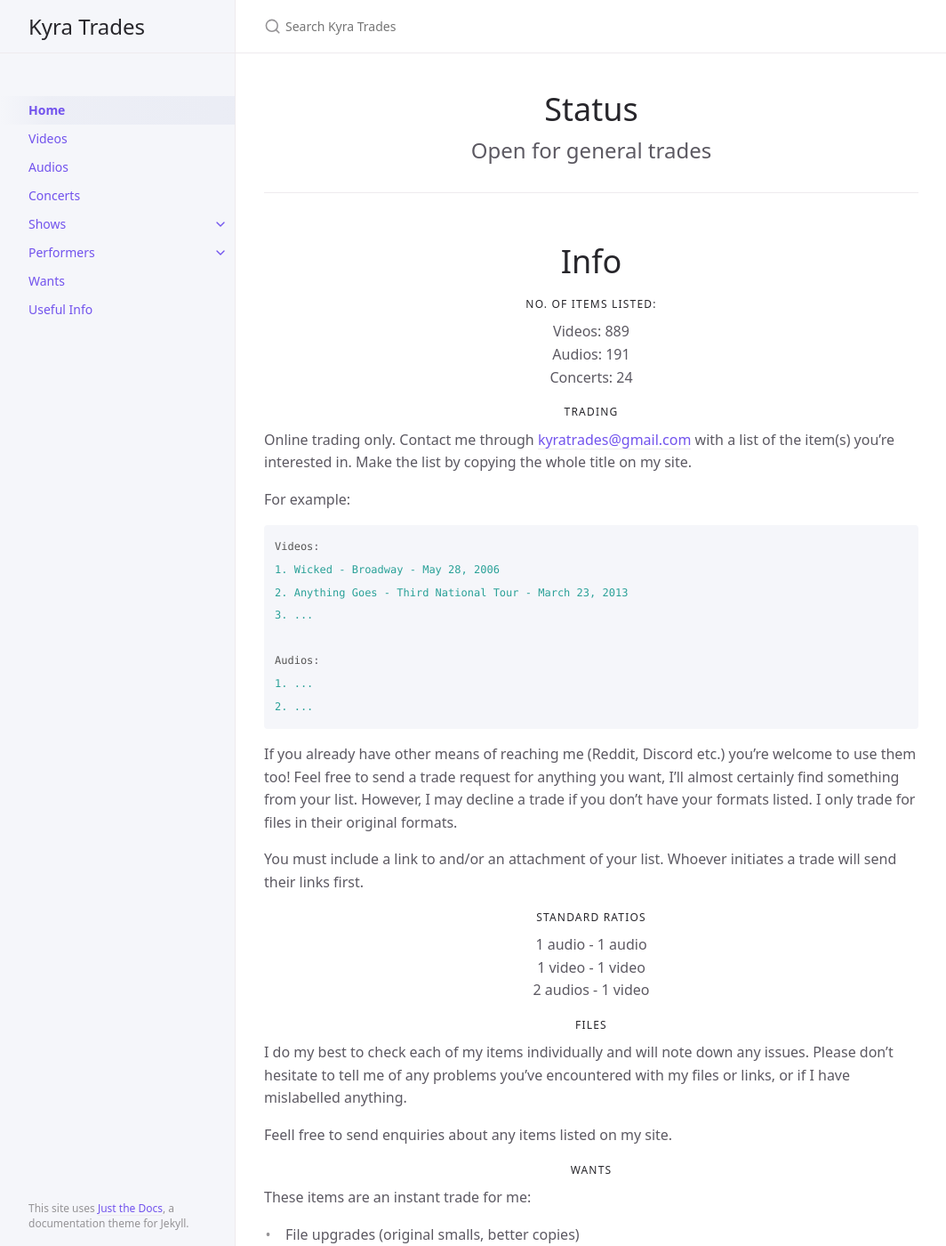
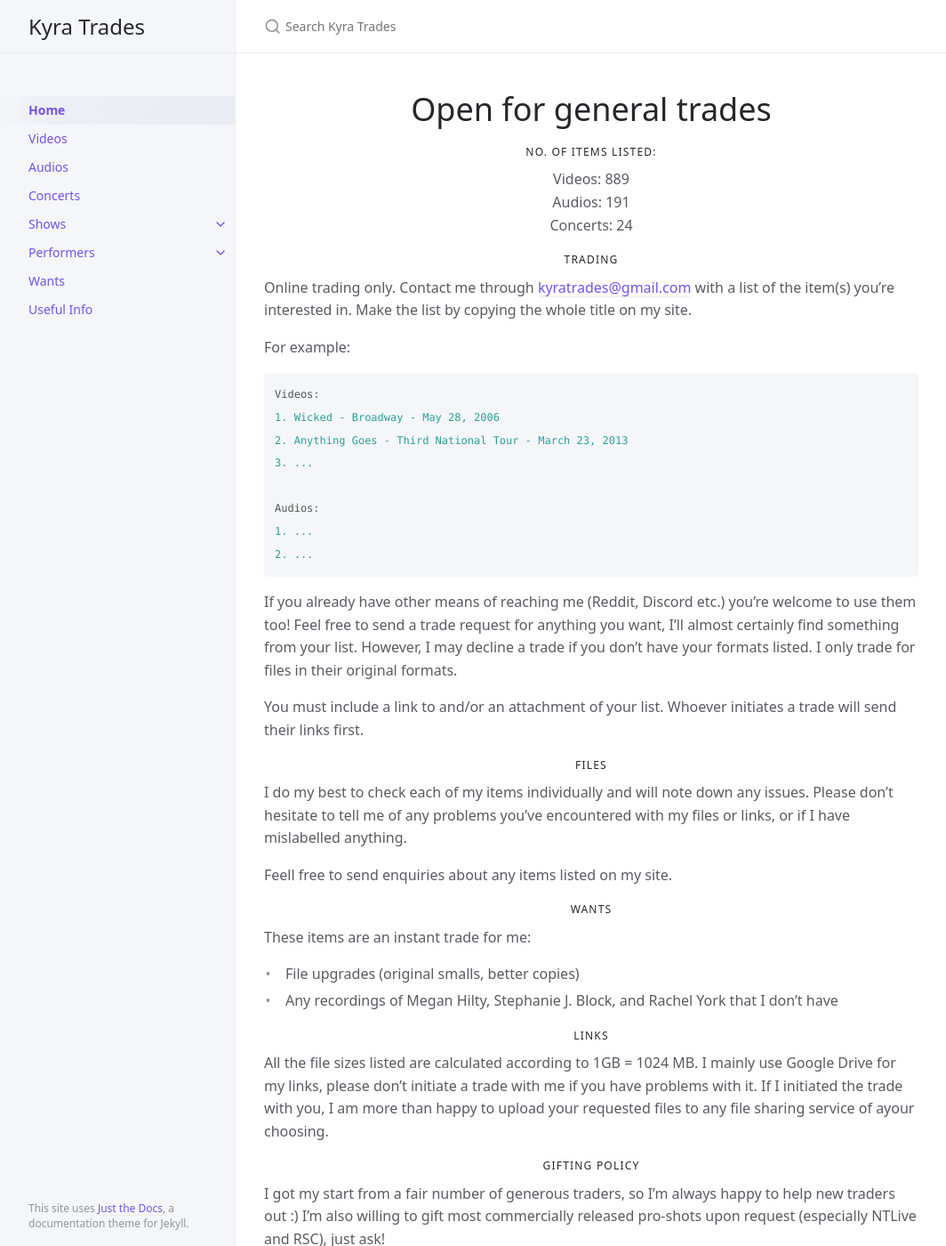
Before and after one commit to kyratrades/kyratrades.github.io, a Jekyll site: the page built from index.md, in a window 1280 px wide and 1400 px high. Shown: the whole window at 89% size, without its empty margins (107-1171 px from the left). Built offline with Jekyll 4.4.1, drawn with Linux system fonts in a browser that asks for light colours.

Commit message:
Update index.md

```diff
--- a/index.md
+++ b/index.md
@@ -6,13 +6,7 @@ description: "Open for general trades"
 permalink: /
 ---
 
-# Status
-
-<center>Open for general trades</center>
-{: .fs-6 .fw-300 }
-
----
-# Info
+# Open for general trades
 
 ### No. of items listed:
 
@@ -42,14 +36,6 @@ If you already have other means of reaching me (Reddit, Discord etc.) you're wel
 
 You must include a link to and/or an attachment of your list. Whoever initiates a trade will send their links first.
 
-### Standard ratios
-
-<center>1 audio - 1 audio</center>
-
-<center>1 video - 1 video</center>
-
-<center>2 audios - 1 video</center>
-
 ### Files
 I do my best to check each of my items individually and will note down any issues. Please don’t hesitate to tell me of any problems you've encountered with my files or links, or if I have mislabelled anything.
 
```
